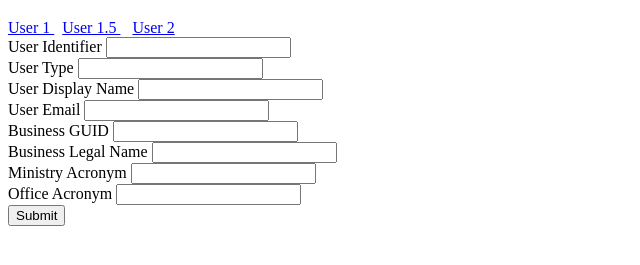
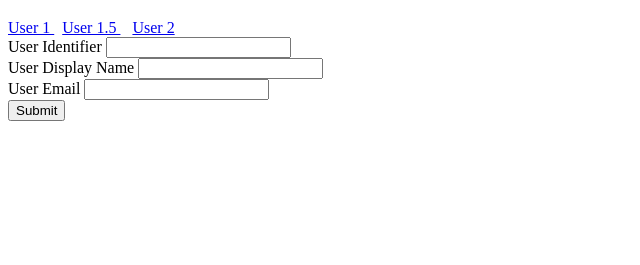
Before and after one commit to bcgov/sm-bridge-service, a website: page simulator/index.html in a window 1280 px wide. Shown: the part 61-326 px from the top of the page, without its empty margins (0-640 px from the left). Drawn offline with Linux system fonts and the light colour scheme.

Commit message:
Update simulator form
-remove unused fields

```diff
--- a/simulator/index.html
+++ b/simulator/index.html
@@ -35,10 +35,6 @@
       <input id="userIdentifier" name="smgov_useridentifier" type="text">
     </div>
     <div>
-      <label for="userType">User Type</label>
-      <input id="userType" name="smgov_usertype" type="text">
-    </div>
-    <div>
       <label for="userDisplayName">User Display Name</label>
       <input id="userDisplayName" name="smgov_userdisplayname" type="text">
     </div>
@@ -46,22 +42,6 @@
       <label for="userEmail" >User Email</label>
       <input id="userEmail" name="smgov_email" type="text">
     </div>
-    <div>
-      <label for="businessGuid" >Business GUID</label>
-      <input id="businessGuid" name="smgov_businessguid" type="text">
-    </div>
-    <div>
-      <label for="businessLegalName" >Business Legal Name</label>
-      <input id="businessLegalName" name="smgov_businesslegalname" type="text">
-    </div>
-    <div>
-      <label for="userMinistry" >Ministry Acronym</label>
-      <input id="userMinistry" name="smgov_ministry" type="text">
-    </div>
-    <div>
-      <label for="userOffice" >Office Acronym</label>
-      <input id="userOffice" name="smgov_office" type="text">
-    </div>
     <button type="submit">Submit</button>
   </form>
 </body>
```
